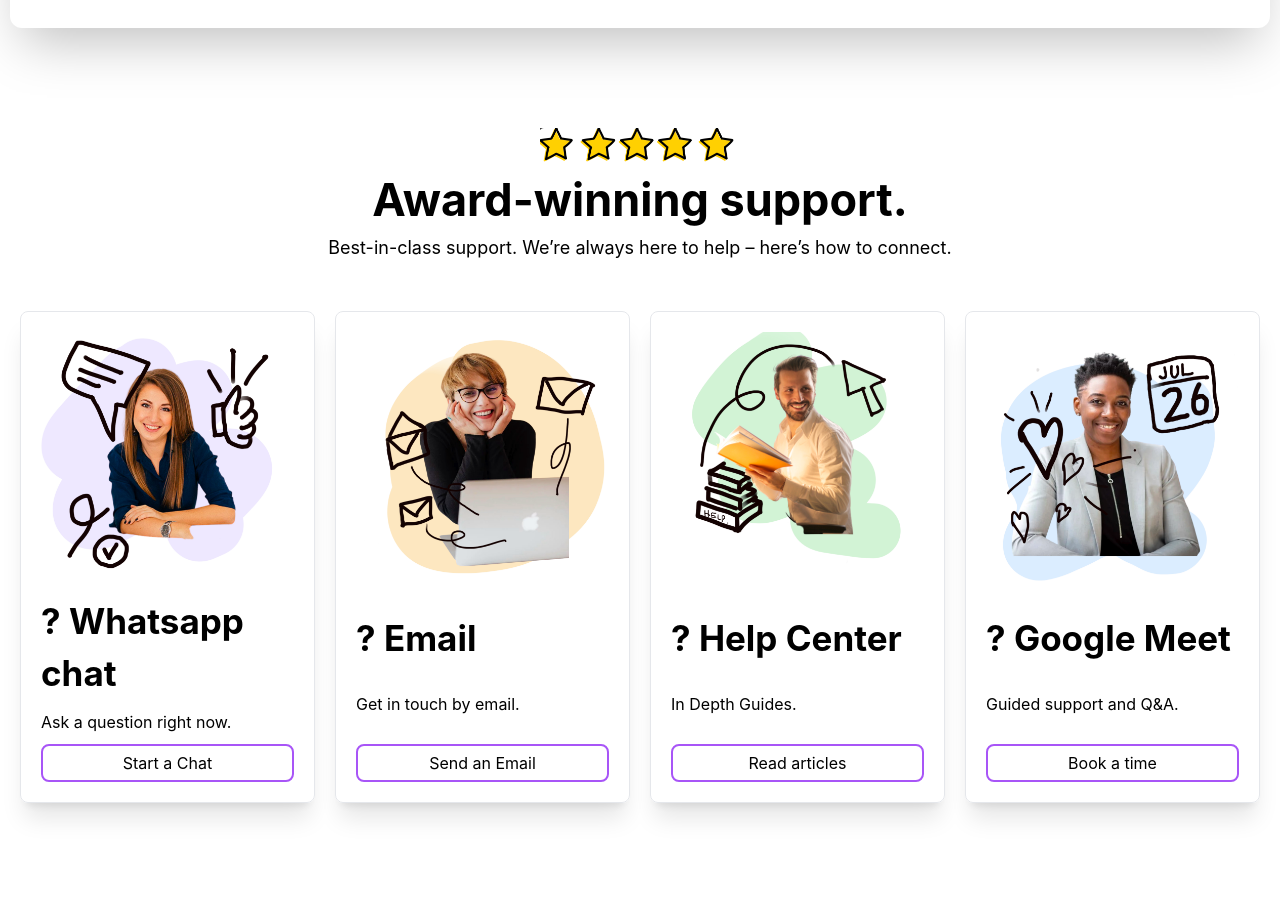
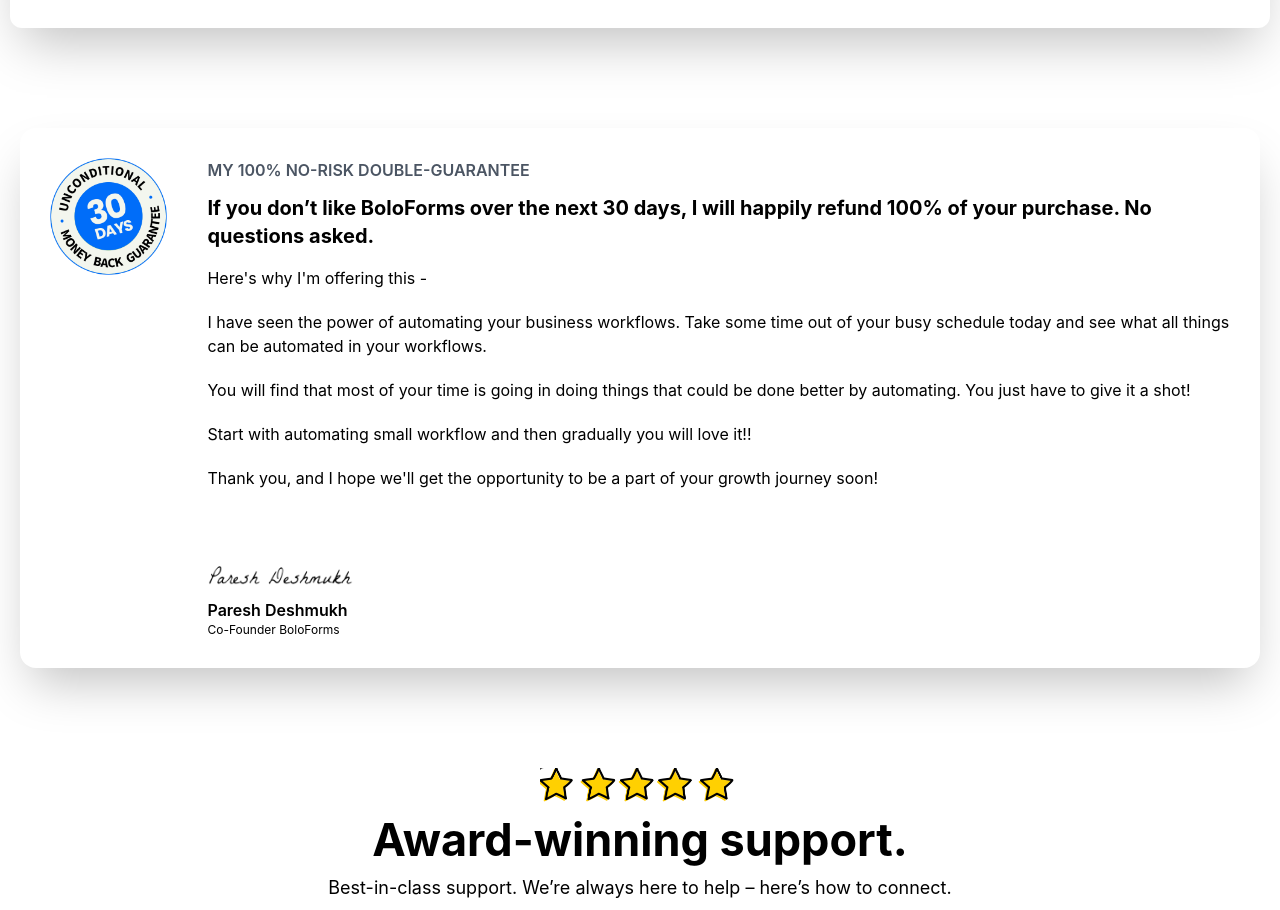
Before and after one commit to blackTiles/boloforms, a React (Create React App) app: page / in a window 1280 px wide. Shown: the part 4161-5071 px from the top of the page. Built offline with nearby package versions, Linux system fonts and the light colour scheme.

Commit message:
guarantee page added

```diff
--- a/src/Components/Main.js
+++ b/src/Components/Main.js
@@ -16,14 +16,15 @@
       <Navbar />
       <div className="hidden fixed left-[15px] top-[50%] -translate-y-[50%] lg:flex flex-col gap-[30px]">
         {
-          chips.map((chip)=>{
-            return(
+          chips.map((chip) => {
+            return (
               <div className="cursor-pointer flex items-center w-[10px] h-[33px] hover:w-[100%] hover:h-[100%] overflow-hidden">
                 <div className="dot w-[10px] h-[10px] rounded-full bg-gray-500">&nbsp;&nbsp;&nbsp;</div>
                 <div className="py-[5px] px-[25px] bg-purple-500 text-white rounded-2xl">{chip}</div>
               </div>
 
-          )})
+            )
+          })
         }
       </div>
       <div className="xl:container mx-auto my-0 mt-[200px] px-[20px] md:mt-[350px] flex flex-col md:flex-row gap-[30px] items-center justify-between">
@@ -84,6 +85,37 @@
       <Feedback name="Alaa Khaled" image="/resource/alaa.jpeg" comment="Boloforms has changed the way my team and I work. We used to have a very inefficient workflow, but Boloforms has streamlined it and allowed us to get our daily tasks done in a fraction of the time. Plus, it's incredibly user friendly and easy to understand. I highly recommend Boloforms for anyone who needs an efficient Google workflow software!" />
       <Buttons />
       <Feedback name="Deepak S (Solero Corporation)" image="/resource/deepak.e041dab0.jpeg" comment="Easy to use interface and timely support...looking for more features" />
+      <div className="xl:container mx-auto my-0 mt-[30px] md:mt-[100px] px-[20px]">
+        <div className="flex gap-[20px] md:gap-[40px] flex-col sm:flex-row items-left justify-center p-[20px] md:p-[30px] shadow-2xl rounded-2xl">
+          <div className="left">
+            <img className="w-[80px] sm:w-[150px]" src={process.env.PUBLIC_URL+"/resource/moneyback-gurantee.8417d885.png"} alt="" />
+          </div>
+          <div className="right flex flex-col justify-center items-start text-left">
+            <p class="text-sm sm:text-base mb-3 font-semibold text-gray-600">
+              MY 100% NO-RISK DOUBLE-GUARANTEE
+            </p>
+            <h2 class="mb-4 text-base sm:text-xl font-bold">
+              If you don’t like BoloForms over the next 30 days, I will happily
+              refund 100% of your purchase. No questions asked.
+            </h2>
+            <p class="mb-5 text-sm sm:text-base">
+              Here's why I'm offering this -</p><p class="mb-5 text-sm sm:text-base">I have seen the power of automating your business workflows. Take some
+                time out of your busy schedule today and see what all things can be
+                automated in your workflows.
+            </p>
+            <p class="mb-5 text-sm sm:text-base">
+              You will find that most of your time is going in doing things that could be done better by automating. You just have to give it a shot!</p><p class="mb-5 text-sm sm:text-base">Start with automating small workflow and then gradually you will love
+                it!!
+            </p>
+            <p class="mb-5 text-sm sm:text-base">
+              Thank you, and I hope we'll get the opportunity to be a part of your
+              growth journey soon!
+            </p>
+            <img alt="sign" src={process.env.PUBLIC_URL + "/resource/paresh-signature.ffbb67b9.png"} width="210" height="63" class="h-16 mt-10 -ml-8 -mb-4" />
+            <h3 class="font-semibold">Paresh Deshmukh</h3><h3 class="text-xs">Co-Founder BoloForms</h3>
+          </div>
+        </div>
+      </div>
       <Support />
       <Faq />
       <div className="xl:container hidden md:block mx-auto my-0 mt-[30px] md:mt-[100px] px-[20px]">
@@ -92,7 +124,7 @@
           <p className="text-[20px]">Customers' Testinomials</p>
         </div>
         <div className="w-[100%]">
-          <img src={process.env.PUBLIC_URL+"/resource/timer_reviews.c0a05474.svg"} alt="" />
+          <img src={process.env.PUBLIC_URL + "/resource/timer_reviews.c0a05474.svg"} alt="" />
         </div>
       </div>
       <Footer />
```
Lines whose indentation alone changed are shown as unchanged.
